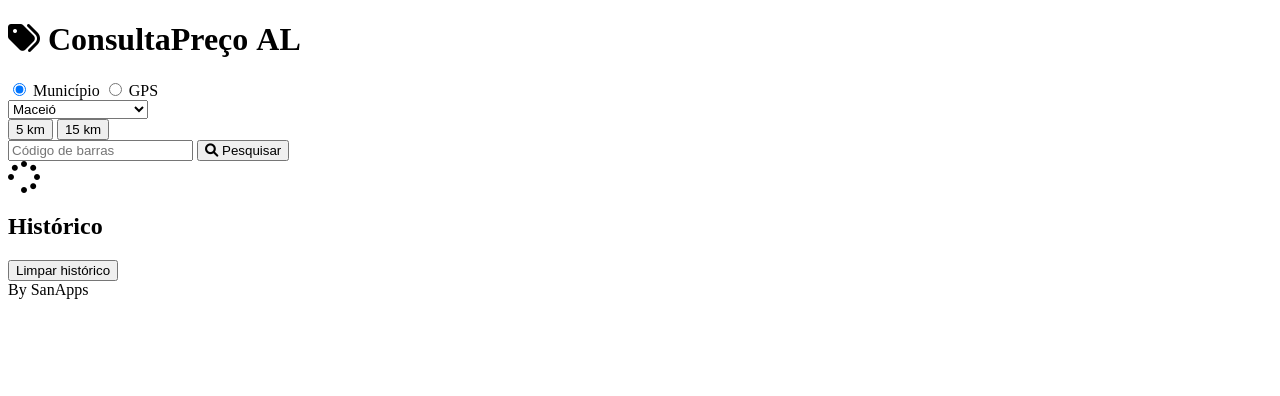
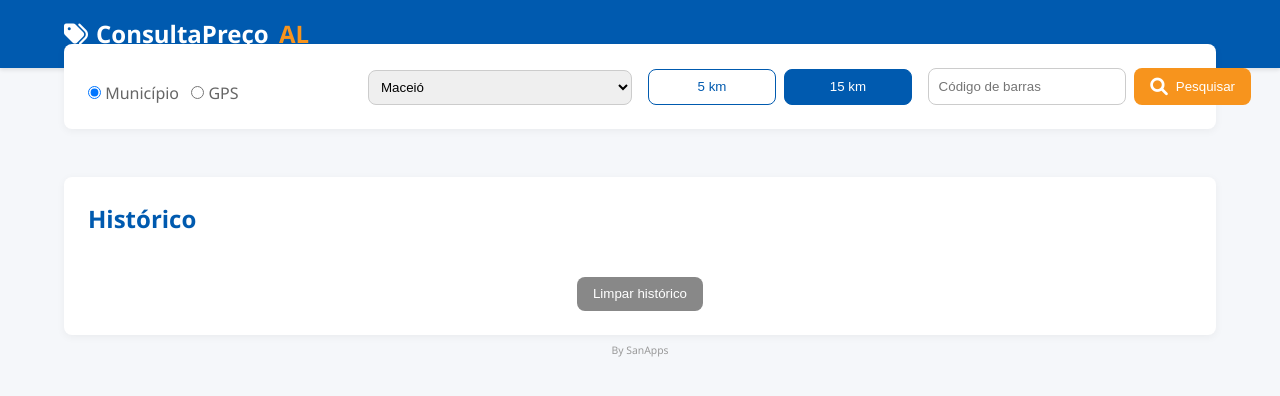
Before and after one commit to SanAppsMano/Price, a plain HTML site: page index.html in a window 1280 px wide. Drawn offline with Linux system fonts and the light colour scheme.

Commit message:
Update style.css

```diff
--- a/style.css
+++ b/style.css
@@ -1,7 +1,235 @@
-/* style.css */
-... (suas regras atuais mantidas) ...
+:root {
+  --color-primary: #005aaf;
+  --color-accent:  #f7941d;
+  --color-bg:      #f5f7fa;
+  --color-white:   #ffffff;
+  --color-gray:    #666666;
+  --radius:        0.5rem;
+  --transition:    0.3s ease;
+  --max-width:     1200px;
+  --font-base:     'Segoe UI', Tahoma, sans-serif;
+}
 
-/* ===== Footer discreto ===== */
+/* Reset & Global */
+* { box-sizing: border-box; margin: 0; padding: 0; }
+body {
+  font-family: var(--font-base);
+  background: var(--color-bg);
+  color: var(--color-gray);
+  line-height: 1.5;
+}
+.container {
+  width: 90%;
+  max-width: var(--max-width);
+  margin: 0 auto;
+}
+
+/* Topbar */
+.topbar {
+  background: var(--color-primary);
+  padding: 1rem 0;
+  box-shadow: 0 2px 4px rgba(0,0,0,0.1);
+}
+.brand {
+  color: var(--color-white);
+  font-size: 1.5rem;
+  display: flex;
+  align-items: center;
+}
+.brand .highlight {
+  color: var(--color-accent);
+  margin-left: 0.25rem;
+}
+.brand i {
+  margin-right: 0.5rem;
+}
+
+/* Search Panel */
+.search-panel {
+  background: var(--color-white);
+  padding: 1.5rem;
+  margin: -1.5rem auto 1rem auto;
+  border-radius: var(--radius);
+  box-shadow: 0 2px 8px rgba(0,0,0,0.05);
+}
+.controls {
+  display: grid;
+  grid-template-columns: repeat(auto-fit, minmax(150px, 1fr));
+  gap: 1rem;
+  align-items: end;
+}
+.location-choice label {
+  margin-right: 0.5rem;
+  cursor: pointer;
+}
+.select-field {
+  width: 100%;
+  padding: 0.5rem;
+  border: 1px solid #ccc;
+  border-radius: var(--radius);
+}
+.radius-control {
+  display: flex;
+  gap: 0.5rem;
+}
+.radius-btn {
+  flex: 1;
+  padding: 0.6rem 0;
+  border: 1px solid var(--color-primary);
+  background: var(--color-white);
+  color: var(--color-primary);
+  border-radius: var(--radius);
+  cursor: pointer;
+  transition: background var(--transition), color var(--transition);
+}
+.radius-btn.active,
+.radius-btn:hover {
+  background: var(--color-primary);
+  color: var(--color-white);
+}
+.barcode-wrap {
+  display: flex;
+  gap: 0.5rem;
+}
+#barcode {
+  flex: 1;
+  padding: 0.6rem;
+  border: 1px solid #ccc;
+  border-radius: var(--radius);
+}
+.btn-primary {
+  display: flex;
+  align-items: center;
+  gap: 0.5rem;
+  background: var(--color-accent);
+  color: var(--color-white);
+  border: none;
+  padding: 0.6rem 1rem;
+  border-radius: var(--radius);
+  cursor: pointer;
+  transition: opacity var(--transition);
+}
+.btn-primary:hover { opacity: 0.9; }
+.btn-primary i { font-size: 1.1rem; }
+
+/* Loading */
+.loading-overlay {
+  display: none;
+  text-align: center;
+  margin-top: 1rem;
+  color: var(--color-primary);
+}
+.loading-overlay.active { display: block; }
+
+/* Cards */
+.cards {
+  display: grid;
+  grid-template-columns: repeat(auto-fit, minmax(280px, 1fr));
+  gap: 1rem;
+  margin-bottom: 2rem;
+}
+.card {
+  background: var(--color-white);
+  border-radius: var(--radius);
+  box-shadow: 0 2px 6px rgba(0,0,0,0.05);
+  overflow: hidden;
+  display: flex;
+  flex-direction: column;
+}
+.card-header {
+  background: var(--color-primary);
+  color: var(--color-white);
+  padding: 0.75rem 1rem;
+  font-weight: bold;
+}
+.card-body {
+  padding: 1rem;
+  flex: 1;
+}
+.card-body p {
+  margin-bottom: 0.5rem;
+}
+.card-body a {
+  color: var(--color-accent);
+  text-decoration: none;
+  font-weight: bold;
+}
+.card-body a:hover { text-decoration: underline; }
+
+/* Product Header Overlay */
+.product-header {
+  text-align: center;
+  margin-bottom: 1rem;
+}
+.product-image-wrapper {
+  position: relative;
+  display: inline-block;
+  border-radius: var(--radius);
+  overflow: hidden;
+}
+.product-image-wrapper img {
+  display: block;
+  max-width: 180px;
+}
+.product-name-overlay {
+  position: absolute;
+  bottom: 0;
+  width: 100%;
+  background: rgba(0,0,0,0.6);
+  color: var(--color-white);
+  padding: 0.5rem 0;
+  font-size: 1rem;
+  font-weight: bold;
+  text-align: center;
+}
+
+/* History Panel */
+.history-panel {
+  background: var(--color-white);
+  padding: 1.5rem;
+  border-radius: var(--radius);
+  box-shadow: 0 2px 8px rgba(0,0,0,0.05);
+}
+.history-panel h2 {
+  margin-bottom: 1rem;
+  color: var(--color-primary);
+}
+.history-list {
+  display: flex;
+  gap: 0.75rem;
+  overflow-x: auto;
+  padding-bottom: 0.5rem;
+}
+.history-item button {
+  background: none;
+  border: none;
+  cursor: pointer;
+}
+.history-item img {
+  width: 100px;
+  height: 100px;
+  border-radius: var(--radius);
+  object-fit: cover;
+  transition: transform var(--transition), box-shadow var(--transition);
+}
+.history-item img:hover {
+  transform: scale(1.05);
+  box-shadow: 0 2px 6px rgba(0,0,0,0.2);
+}
+.btn-secondary {
+  display: block;
+  margin: 1rem auto 0 auto;
+  background: #888;
+  color: var(--color-white);
+  border: none;
+  padding: 0.6rem 1rem;
+  border-radius: var(--radius);
+  cursor: pointer;
+  transition: opacity var(--transition);
+}
+.btn-secondary:hover { opacity: 0.8; }
+
+/* Footer discreto */
 #by-sanapps {
   font-size: 0.65rem;
   color: #999;
@@ -14,7 +242,7 @@
   color: #555;
 }
 
-/* ===== Modal Overlay ===== */
+/* Modal Overlay */
 .modal-overlay {
   display: none;
   position: fixed;
```
